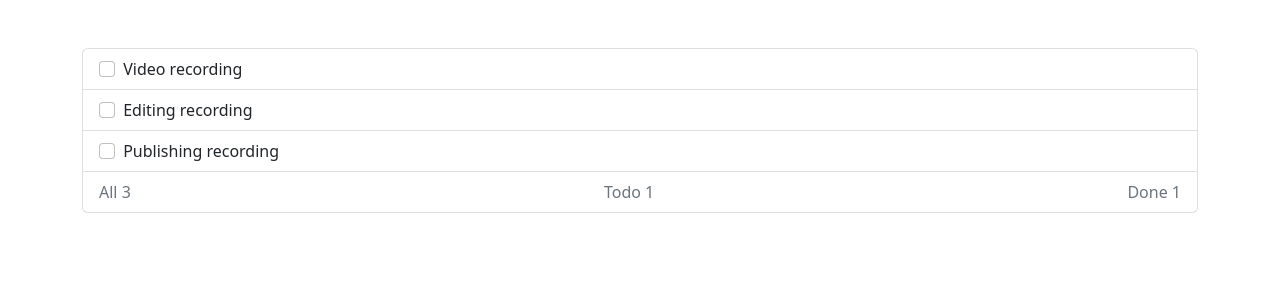
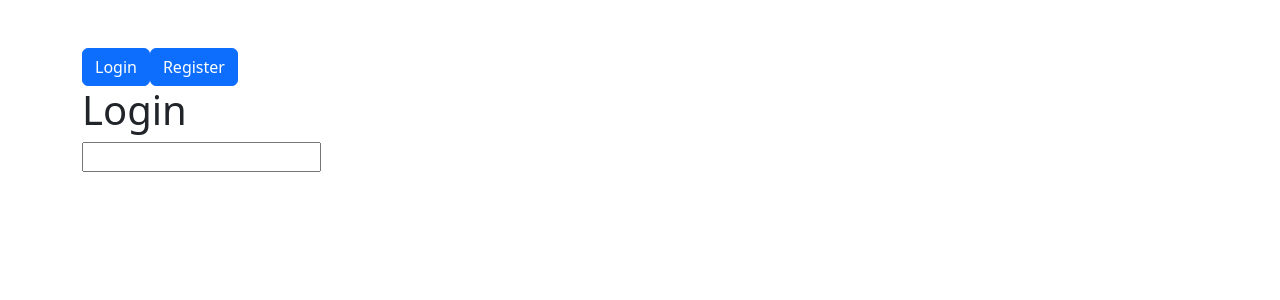
Before and after one commit to Ardhiityo/VueJS-3-Mastery-BWA, a Vue app in the folder bekerja dengan komponen/: page / in a window 1280 px wide. Shown: the top 300 px of the page. Built offline with nearby package versions, Linux system fonts and the light colour scheme.

Commit message:
Komponen Dinamis : Keep alive

```diff
--- a/bekerja dengan komponen/src/App.vue
+++ b/bekerja dengan komponen/src/App.vue
@@ -9,6 +9,8 @@ import Modal from "./components/Modal.vue";
 import TodoList from "./components/TodoList.vue";
 import Person from "./components/Person.vue";
 import Alert from "./components/Alert.vue";
+import Login from './components/Login.vue';
+import Register from './components/Register.vue';
 
 export default {
   components: {
@@ -22,6 +24,8 @@ export default {
     IconCheck,
     IconExclamation,
     TodoList,
+    Login,
+    Register
   },
   data: () => ({
     items: 3,
@@ -33,6 +37,7 @@ export default {
     email: "",
     password: "",
     message: "Alert message",
+    showForm: 'Login'
   }),
   methods: {
     handleSubmit(email, password) {
@@ -131,7 +136,7 @@ export default {
   -->
 
     <!-- Scoped slot parameter cara 2 -->
-    <TodoList>
+    <!-- <TodoList>
       <template #default="{ name }">
         <input type="checkbox" name="" id="" class="form-check-input me-1">
         {{ name }}
@@ -144,5 +149,17 @@ export default {
         </div>
       </template>
     </TodoList>
+     -->
+
+    <!-- Dynamic Component -->
+    <!-- Keep Alive digunakan apabila berpindah component maka state sebelumnya tetap disimpan -->
+    <section>
+      <button class="btn btn-primary" @click="showForm = 'Login'">Login</button>
+      <button class="btn btn-primary" @click="showForm = 'Register'">Register</button>
+      <KeepAlive>
+        <component :is="showForm" />
+      </KeepAlive>
+    </section>
+
   </div>
 </template>
--- /dev/null
+++ b/bekerja dengan komponen/src/components/Login.vue
@@ -0,0 +1,6 @@
+<template>
+    <section>
+        <h1>Login</h1>
+        <input type="text">
+    </section>
+</template>
--- /dev/null
+++ b/bekerja dengan komponen/src/components/Register.vue
@@ -0,0 +1,6 @@
+<template>
+    <section>
+        <h1>Register</h1>
+        <input type="text">
+    </section>
+</template>
```
